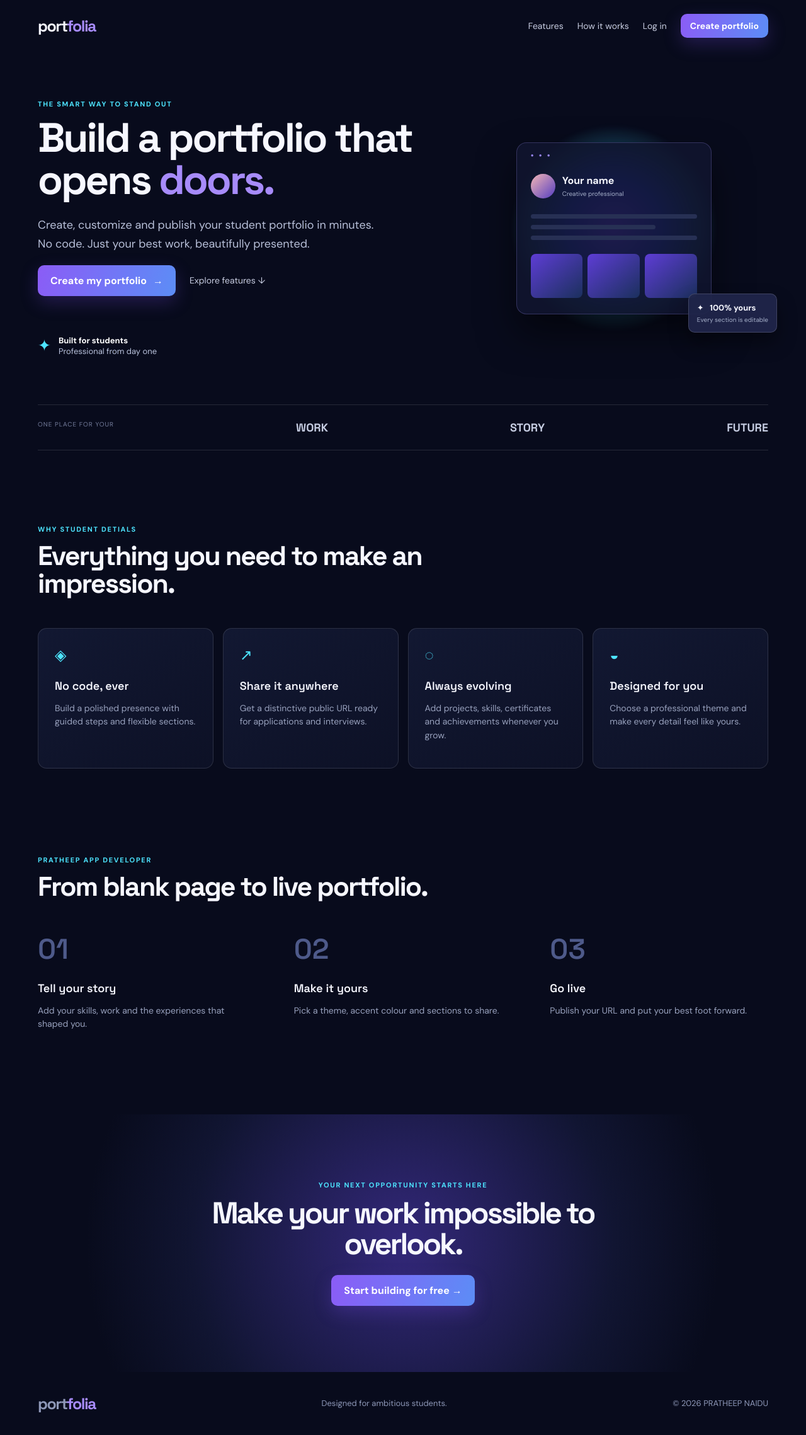
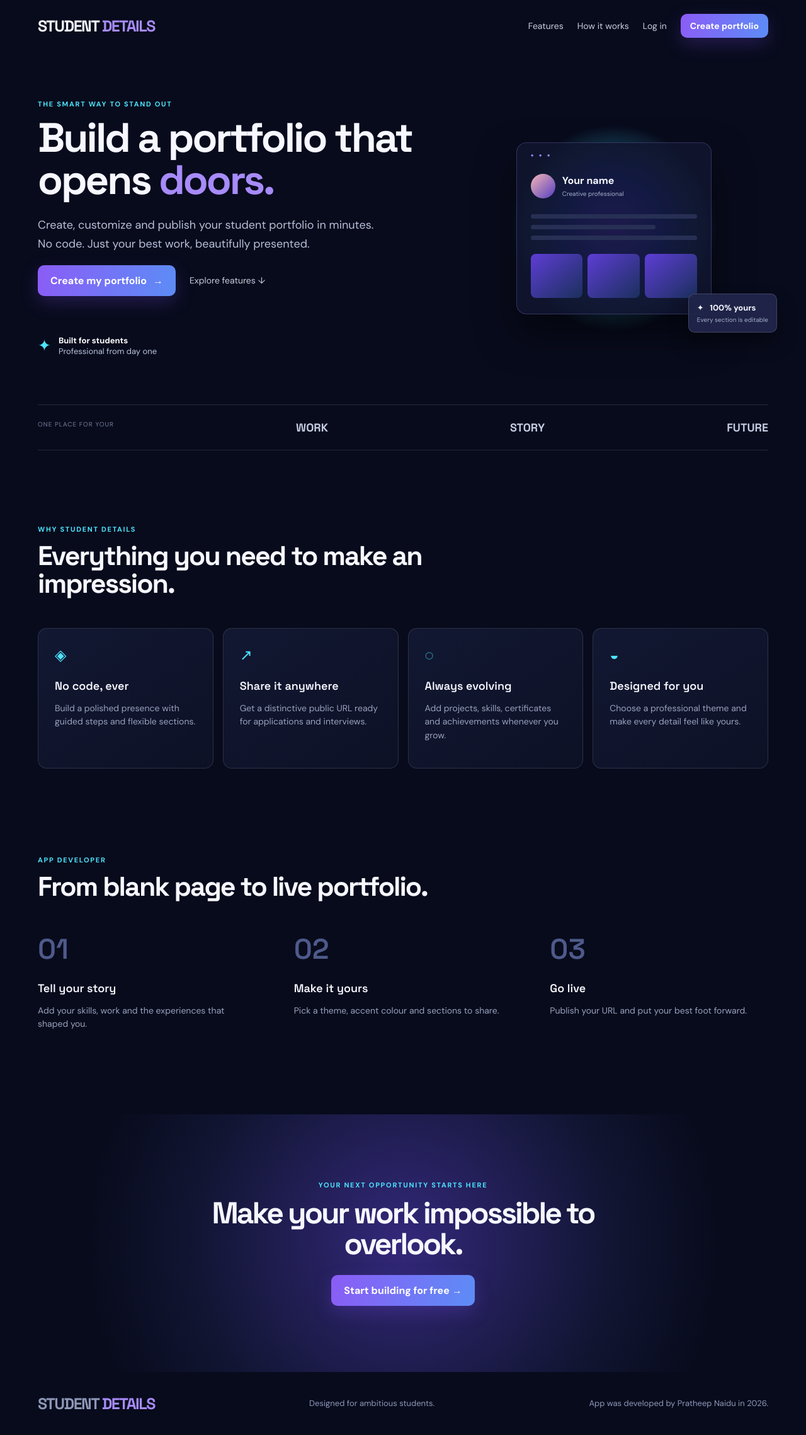
Before and after one commit to naidupradeep73-bot/student-portfolio, a Flask app: page / in a window 1280 px wide. Shown: the whole page at 63% size. Run offline with Flask 3, Linux system fonts and the light colour scheme.

Commit message:
Update website name

```diff
--- a/app.py
+++ b/app.py
@@ -45,6 +45,7 @@ views.create_index([("portfolio_id", ASCENDING), ("viewed_at", DESCENDING)])
 
 DEFAULT_PRIVACY = {k: True for k in ["email", "phone", "location", "resume", "social", "education", "certifications", "achievements", "experience"]}
 THEMES = {"neon": "Dark Neon", "purple": "Purple Gradient", "blue": "Professional Blue", "minimal": "Minimal White", "glass": "Glassmorphism", "corporate": "Modern Corporate"}
+PORTFOLIO_LIST_FIELDS = ["education", "skills", "projects", "certifications", "achievements", "experience"]
 
 def now(): return datetime.now(timezone.utc)
 def oid(value):
@@ -84,15 +85,47 @@ def unique_slug(seed, exclude=None):
 def empty_portfolio(user):
     return {"owner_id": user["_id"], "slug": unique_slug(user["full_name"]), "name": f"{user['full_name']}'s Portfolio", "personal": {"full_name": user["full_name"], "email": user["email"], "phone": user.get("phone", ""), "headline": "", "location": "", "intro": "", "photo": user.get("profile_photo", ""), "website": ""}, "about": {"about_me": "", "objective": "", "summary": "", "interests": "", "goals": ""}, "education": [], "skills": [], "projects": [], "certifications": [], "achievements": [], "experience": [], "social_links": {}, "resume": "", "theme": {"name": "neon", "accent": "#8b5cf6"}, "privacy": DEFAULT_PRIVACY.copy(), "section_visibility": {}, "seo": {"title": "", "description": ""}, "status": "DRAFT", "created_at": now(), "updated_at": now(), "published_at": None}
 
+def normalize_portfolio(portfolio, user=None):
+    if not portfolio: return portfolio
+    portfolio.setdefault("name", f"{user['full_name']}'s Portfolio" if user else "Student Portfolio")
+    portfolio.setdefault("slug", unique_slug(portfolio["name"], portfolio.get("_id")))
+    portfolio.setdefault("personal", {})
+    portfolio["personal"].setdefault("full_name", user.get("full_name", "") if user else "")
+    portfolio["personal"].setdefault("email", user.get("email", "") if user else "")
+    portfolio["personal"].setdefault("phone", user.get("phone", "") if user else "")
+    portfolio["personal"].setdefault("headline", "")
+    portfolio["personal"].setdefault("location", "")
+    portfolio["personal"].setdefault("intro", "")
+    portfolio["personal"].setdefault("photo", user.get("profile_photo", "") if user else "")
+    portfolio["personal"].setdefault("website", "")
+    portfolio.setdefault("about", {})
+    for key in ["about_me", "objective", "summary", "interests", "goals"]:
+        portfolio["about"].setdefault(key, "")
+    for key in PORTFOLIO_LIST_FIELDS:
+        portfolio.setdefault(key, [])
+    portfolio.setdefault("social_links", {})
+    portfolio.setdefault("resume", "")
+    portfolio.setdefault("theme", {})
+    portfolio["theme"].setdefault("name", "neon")
+    portfolio["theme"].setdefault("accent", "#8b5cf6")
+    portfolio["privacy"] = {**DEFAULT_PRIVACY, **portfolio.get("privacy", {})}
+    portfolio.setdefault("section_visibility", {})
+    portfolio.setdefault("seo", {})
+    portfolio["seo"].setdefault("title", "")
+    portfolio["seo"].setdefault("description", "")
+    portfolio.setdefault("status", "DRAFT")
+    return portfolio
+
 def get_portfolio(create=False):
     user = current_user()
     portfolio = portfolios.find_one({"owner_id": user["_id"]})
     if not portfolio and create:
         portfolio = empty_portfolio(user); portfolios.insert_one(portfolio)
-    return portfolio
+    return normalize_portfolio(portfolio, user)
 
 def completion(p):
     if not p: return 0
+    p = normalize_portfolio(p)
     tests = [p["personal"].get("headline"), p["personal"].get("intro"), p["about"].get("about_me"), p["education"], p["skills"], p["projects"], p["certifications"], p["experience"], p["social_links"], p["resume"]]
     return round(sum(bool(x) for x in tests) / len(tests) * 100)
 
@@ -172,6 +205,7 @@ def uploaded_file(filename): return send_from_directory(UPLOAD_DIR, filename)
 def public_portfolio(slug):
     p = portfolios.find_one({"slug": slug, "status": "PUBLISHED"})
     if not p: abort(404)
+    p = normalize_portfolio(p)
     views.insert_one({"portfolio_id": p["_id"], "viewed_at": now()})
     return render_template("public_portfolio.html", portfolio=p, theme=THEMES.get(p["theme"].get("name"), "Dark Neon"))
 
--- a/templates/landing.html
+++ b/templates/landing.html
@@ -1,7 +1,7 @@
-{% extends 'base.html' %}{% block title %}student details — Student details Builder{% endblock %}{% block body %}
-<nav class="nav wrap"><a class="brand" href="/">port<span>folia</span></a><div class="navlinks"><a href="#features">Features</a><a href="#how">How it works</a><a href="{{url_for('login')}}">Log in</a><a class="button small" href="{{url_for('register')}}">Create portfolio</a></div></nav>
+{% extends 'base.html' %}{% block title %}STUDENT DETAILS — Student Portfolio Builder{% endblock %}{% block body %}
+<nav class="nav wrap"><a class="brand" href="/">STUDENT <span>DETAILS</span></a><div class="navlinks"><a href="#features">Features</a><a href="#how">How it works</a><a href="{{url_for('login')}}">Log in</a><a class="button small" href="{{url_for('register')}}">Create portfolio</a></div></nav>
 <main><section class="hero wrap"><div><p class="eyebrow">THE SMART WAY TO STAND OUT</p><h1>Build a portfolio that opens <em>doors.</em></h1><p class="lede">Create, customize and publish your student portfolio in minutes. No code. Just your best work, beautifully presented.</p><div class="actions"><a class="button" href="{{url_for('register')}}">Create my portfolio <b>→</b></a><a class="textlink" href="#features">Explore features ↓</a></div><div class="proof"><span>✦</span><p><strong>Built for students</strong><br>Professional from day one</p></div></div><div class="hero-card"><div class="orb"></div><div class="mini-browser"><div class="dots">● ● ●</div><div class="mock-head"><div class="avatar"></div><div><b>Your name</b><small>Creative professional</small></div></div><div class="mock-lines"><i></i><i></i><i></i></div><div class="mock-grid"><span></span><span></span><span></span></div></div><div class="float-card">✦ <b>100% yours</b><small>Every section is editable</small></div></div></section>
 <section class="wrap logos"><span>ONE PLACE FOR YOUR</span><b>WORK</b><b>STORY</b><b>FUTURE</b></section>
-<section id="features" class="wrap section"><p class="eyebrow">WHY STUDENT DETIALS</p><h2>Everything you need to make an impression.</h2><div class="feature-grid"><article><i>◈</i><h3>No code, ever</h3><p>Build a polished presence with guided steps and flexible sections.</p></article><article><i>↗</i><h3>Share it anywhere</h3><p>Get a distinctive public URL ready for applications and interviews.</p></article><article><i>◌</i><h3>Always evolving</h3><p>Add projects, skills, certificates and achievements whenever you grow.</p></article><article><i>◒</i><h3>Designed for you</h3><p>Choose a professional theme and make every detail feel like yours.</p></article></div></section>
-<section id="how" class="wrap section how"><p class="eyebrow">PRATHEEP APP DEVELOPER</p><h2>From blank page to live portfolio.</h2><div class="steps"><div><strong>01</strong><h3>Tell your story</h3><p>Add your skills, work and the experiences that shaped you.</p></div><div><strong>02</strong><h3>Make it yours</h3><p>Pick a theme, accent colour and sections to share.</p></div><div><strong>03</strong><h3>Go live</h3><p>Publish your URL and put your best foot forward.</p></div></div></section>
-<section class="cta"><div class="wrap"><p class="eyebrow">YOUR NEXT OPPORTUNITY STARTS HERE</p><h2>Make your work impossible to overlook.</h2><a class="button" href="{{url_for('register')}}">Start building for free →</a></div></section></main><footer class="wrap footer"><a class="brand" href="/">port<span>folia</span></a><span>Designed for ambitious students.</span><span>© 2026 PRATHEEP NAIDU</span></footer>{% endblock %}
+<section id="features" class="wrap section"><p class="eyebrow">WHY STUDENT DETAILS</p><h2>Everything you need to make an impression.</h2><div class="feature-grid"><article><i>◈</i><h3>No code, ever</h3><p>Build a polished presence with guided steps and flexible sections.</p></article><article><i>↗</i><h3>Share it anywhere</h3><p>Get a distinctive public URL ready for applications and interviews.</p></article><article><i>◌</i><h3>Always evolving</h3><p>Add projects, skills, certificates and achievements whenever you grow.</p></article><article><i>◒</i><h3>Designed for you</h3><p>Choose a professional theme and make every detail feel like yours.</p></article></div></section>
+<section id="how" class="wrap section how"><p class="eyebrow">APP DEVELOPER</p><h2>From blank page to live portfolio.</h2><div class="steps"><div><strong>01</strong><h3>Tell your story</h3><p>Add your skills, work and the experiences that shaped you.</p></div><div><strong>02</strong><h3>Make it yours</h3><p>Pick a theme, accent colour and sections to share.</p></div><div><strong>03</strong><h3>Go live</h3><p>Publish your URL and put your best foot forward.</p></div></div></section>
+<section class="cta"><div class="wrap"><p class="eyebrow">YOUR NEXT OPPORTUNITY STARTS HERE</p><h2>Make your work impossible to overlook.</h2><a class="button" href="{{url_for('register')}}">Start building for free →</a></div></section></main><footer class="wrap footer"><a class="brand" href="/">STUDENT <span>DETAILS</span></a><span>Designed for ambitious students.</span><span>App was developed by Pratheep Naidu in 2026.</span></footer>{% endblock %}
--- a/templates/sidebar.html
+++ b/templates/sidebar.html
@@ -1 +1 @@
-<aside class="sidebar"><a class="brand" href="/">port<span>folia</span></a><nav><a href="{{url_for('dashboard')}}">⌂ Dashboard</a><a href="{{url_for('builder')}}">✦ Portfolio builder</a><a href="{{url_for('preview')}}" target="_blank">◫ Preview</a><a href="{{url_for('inbox')}}">✉ Messages</a><a href="{{url_for('profile')}}">◌ Profile</a></nav><a class="logout" href="{{url_for('logout')}}">← Log out</a></aside>
+<aside class="sidebar"><a class="brand" href="/">STUDENT <span>DETAILS</span></a><nav><a href="{{url_for('dashboard')}}">⌂ Dashboard</a><a href="{{url_for('builder')}}">✦ Portfolio builder</a><a href="{{url_for('preview')}}" target="_blank">◫ Preview</a><a href="{{url_for('inbox')}}">✉ Messages</a><a href="{{url_for('profile')}}">◌ Profile</a></nav><a class="logout" href="{{url_for('logout')}}">← Log out</a></aside>
```
Also changed, not shown: templates/public_portfolio.html (+1 -1 lines).
